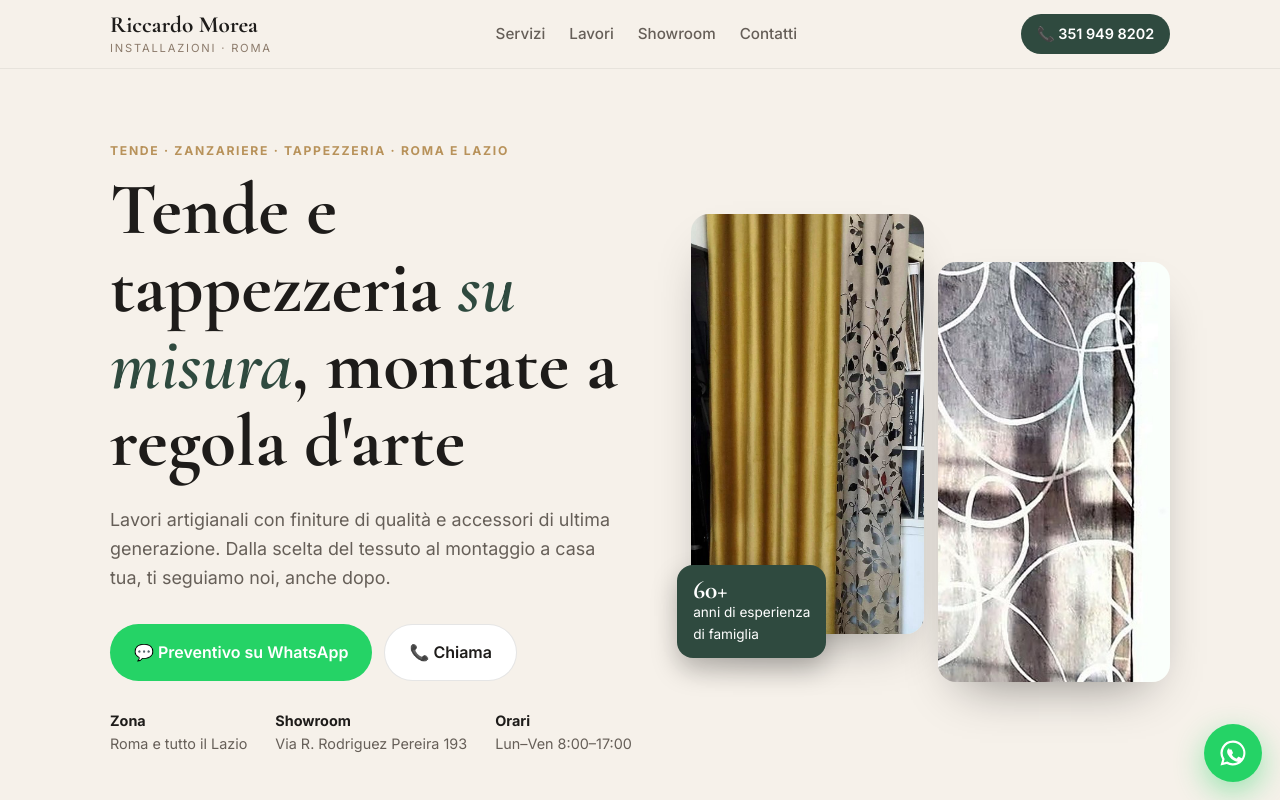
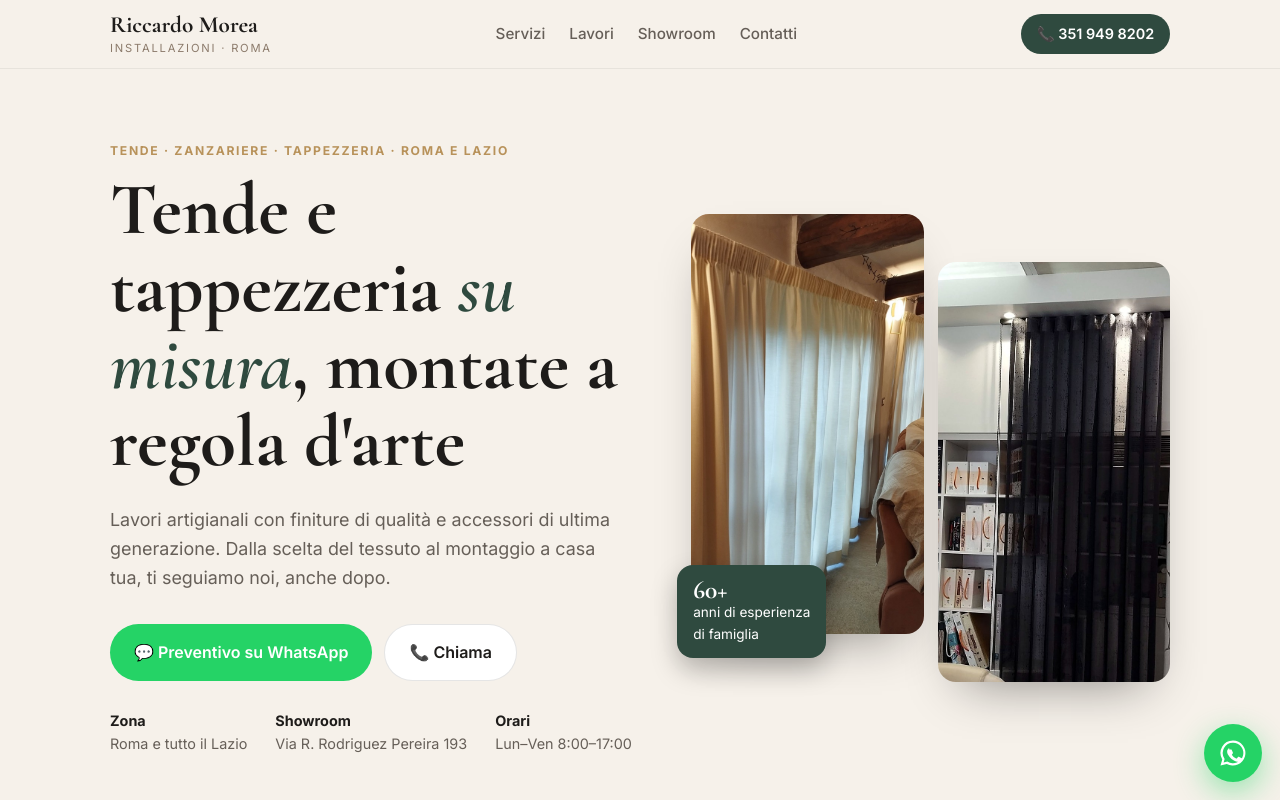
Before and after one commit to Benpo-python/bozza-morea, a plain HTML site: page index.html in a window 1280 px wide. Shown: the top 800 px of the page. Drawn offline with nearby package versions, Linux system fonts and the light colour scheme.

Commit message:
Hero come prima, nuove foto in galleria

```diff
--- a/index.html
+++ b/index.html
@@ -162,8 +162,8 @@
       </div>
     </div>
     <div class="hero-foto">
-      <img src="img/tenda-velluto.jpg" alt="Tenda in velluto giallo e tenda in tessuto con foglie nello showroom" width="771" height="2000">
-      <img src="img/pannelli-giapponesi.jpg" alt="Pannelli giapponesi in tessuto con disegno a cerchi davanti alla finestra" width="1000" height="632">
+      <img src="img/tende-chiare.jpg" alt="Tende in velluto avorio montate in un soggiorno con travi a vista" width="1054" height="1400">
+      <img src="img/tenda-soggiorno.jpg" alt="Tende su misura nere e bianche nello showroom con libreria" width="1400" height="1128">
       <div class="badge"><b>60+</b>anni di esperienza<br>di famiglia</div>
     </div>
   </div>
```
Also changed, not shown: img/tenda-soggiorno.jpg (added), img/tenda-velluto.jpg (deleted), img/tende-chiare.jpg (added).
